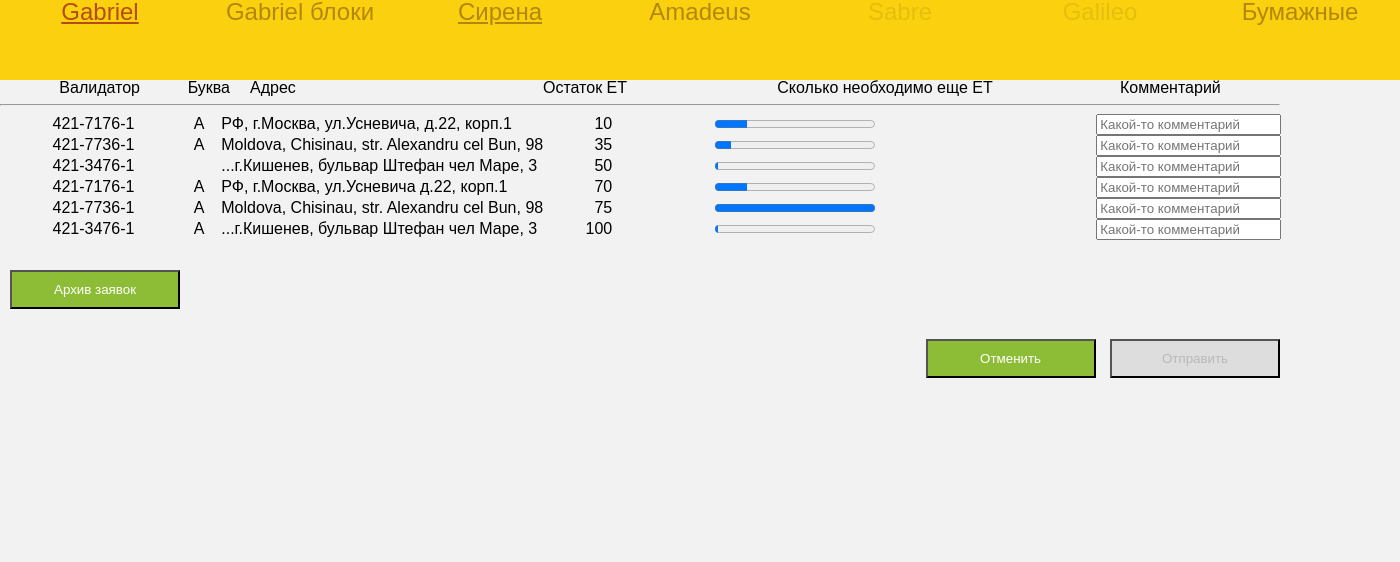
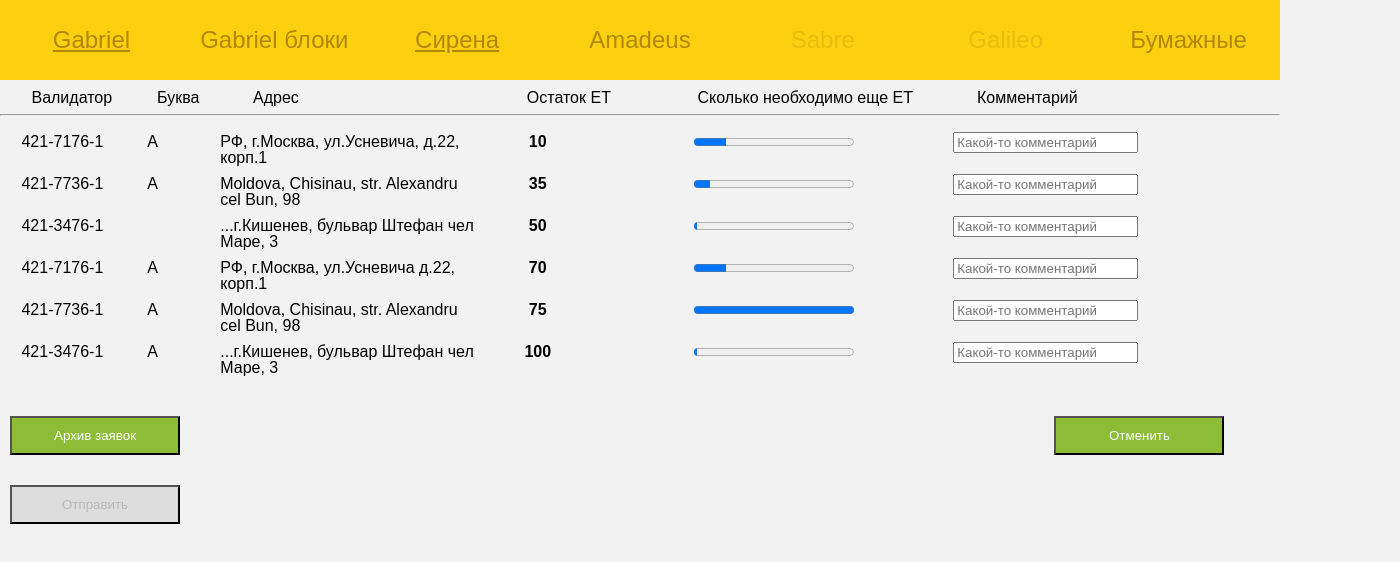
Before and after one commit to Neokom/git, a plain HTML site: page Gabriel/gab.html in a window 1280 px wide. Shown: the whole page, 1400 px wide, since content can reach past the window. Drawn offline with Linux system fonts and the light colour scheme.

Commit message:
Уже становиться немного похоже на макет

```diff
--- a/Gabriel/gab.css
+++ b/Gabriel/gab.css
@@ -1,11 +1,15 @@
 .table {
-    width: 1400px;
+    width: 100%;
     height: 80px;
     background: #FBD00F;
     font-size: x-large;
     table-layout: fixed;
     color: #B2870A;
     text-align: center;
+}
+
+.vertical{
+    vertical-align: middle;
 }
 
 body {
@@ -26,55 +30,67 @@
 }
 
 .table2 {
-    width: 1400px;
+    width: 100%;
     padding: 10px;
 }
 
 .valid {
-    width: 140px;
-    text-align: right;
+    width: 180px;
+    /*text-align: right;*/
+    padding-top: 10px;
 }
 
 .table3 {
-    width: 1400px;
+    width: 100%;
     background-color: #F2F2F2;
     text-align: center;
 }
 
 .address {
-    width: 270px;
+    width: 370px;
     text-align: left;
-    padding-left: 20px;
+    padding-left: 40px;
 
 }
 
 .word {
-    text-align: right;
-    width: 90px;
+    /*text-align: right;*/
+    width: 85px;
 
 }
 
 .address2 {
-    width: 330px;
+    width: 370px;
     text-align: left;
-    padding-left: 10px;
+    padding-left: 40px;
 }
 
 .balance {
-    width: 130px;
+    width: 170px;
 }
 
 .balance2 {
-    text-align: right;
-    font-weight: 400;
+    /*text-align: right;*/
+    font-weight: 700;
+    width: 170px;
 }
 
 .quantity {
-    text-align: center;
-    width: 470px;
+    /*text-align: center;*/
+    width: 490px;
+}
+
+.quantity2{
+    width: 490px;
 }
 
 .coments {
+    text-align: left;
+    width: 420px;
+}
+
+.coments2{
+    width: 420px;
     text-align: left;
 }
 
@@ -83,15 +99,13 @@
     content: "";
     display: table;
     clear: both;
+    width: 100%;
 }
 
-.twobutton{
-    float: right;
-}
 .archive{
     cursor: pointer;
     margin-left: 10px;
-    margin-top: 30px;
+    margin-top: 40px;
     background-color: #8DBD36;
     color: white;
     padding: 10px 0 10px 0;
@@ -110,7 +124,7 @@
 
 .no{
     cursor: pointer;
-    /*margin-left: 500px;*/
+    margin-left: 870px;
     background-color: #8DBD36;
     color: white;
     padding: 10px 0 10px 0;
--- a/Gabriel/gab.html
+++ b/Gabriel/gab.html
@@ -7,21 +7,21 @@
     <link rel="stylesheet" href="gab.css" type="text/css">
 </head>
 <body>
-<table class="table" rules="cols" cellpadding="5">
+<table class="table" rules="cols">
     <tr>
-        <td class="redText">
+        <td class="vertical">
             <ins>Gabriel</ins>
         </td>
-        <td>Gabriel
+        <td class="vertical">Gabriel
             <small>блоки</small>
         </td>
-        <td>
+        <td class="vertical">
             <ins>Сирена</ins>
         </td>
-        <td>Amadeus</td>
-        <td class="disable">Sabre</td>
-        <td class="disable">Galileo</td>
-        <td>Бумажные</td>
+        <td class="vertical">Amadeus</td>
+        <td class="disable vertical">Sabre</td>
+        <td class="disable vertical">Galileo</td>
+        <td class="vertical">Бумажные</td>
     </tr>
 </table>
 <table class="table2">
@@ -37,11 +37,11 @@
 <hr/>
 <table class="table3">
     <tr>
-        <td>421-7176-1</td>
-        <td>А</td>
+        <td class="valid">421-7176-1</td>
+        <td class="word">А</td>
         <td class="address2">РФ, г.Москва, ул.Усневича, д.22, корп.1</td>
         <td class="balance2"><b>10</b></td>
-        <td>
+        <td class="quantity2">
             <progress max="1000" value="200"></progress>
         </td>
         <td class="coments2">
@@ -49,11 +49,11 @@
         </td>
     </tr>
     <tr>
-        <td>421-7736-1</td>
-        <td>А</td>
+        <td class="valid">421-7736-1</td>
+        <td class="word">А</td>
         <td class="address2">Moldova, Chisinau, str. Alexandru cel Bun, 98</td>
         <td class="balance2"><b>35</b></td>
-        <td>
+        <td class="quantity2">
             <progress max="1000" value="100"></progress>
         </td>
         <td class="coments2">
@@ -61,11 +61,11 @@
         </td>
     </tr>
     <tr>
-        <td>421-3476-1</td>
-        <td></td>
+        <td class="valid">421-3476-1</td>
+        <td class="word"></td>
         <td class="address2">...г.Кишенев, бульвар Штефан чел Маре, 3</td>
         <td class="balance2">50</td>
-        <td>
+        <td class="quantity2">
             <progress max="1000" value="20"></progress>
         </td>
         <td class="coments2">
@@ -73,11 +73,11 @@
         </td>
     </tr>
     <tr>
-        <td>421-7176-1</td>
-        <td>А</td>
+        <td class="valid">421-7176-1</td>
+        <td class="word">А</td>
         <td class="address2">РФ, г.Москва, ул.Усневича д.22, корп.1</td>
         <td class="balance2">70</td>
-        <td>
+        <td class="quantity2">
             <progress max="1000" value="200"></progress>
         </td>
         <td class="coments2">
@@ -85,11 +85,11 @@
         </td>
     </tr>
     <tr>
-        <td>421-7736-1</td>
-        <td>А</td>
+        <td class="valid">421-7736-1</td>
+        <td class="word">А</td>
         <td class="address2">Moldova, Chisinau, str. Alexandru cel Bun, 98</td>
         <td class="balance2">75</td>
-        <td>
+        <td class="quantity2">
             <progress max="1000" value="1000"></progress>
         </td>
         <td class="coments2">
@@ -97,11 +97,11 @@
         </td>
     </tr>
     <tr>
-        <td>421-3476-1</td>
-        <td>А</td>
+        <td class="valid">421-3476-1</td>
+        <td class="word">А</td>
         <td class="address2">...г.Кишенев, бульвар Штефан чел Маре, 3</td>
         <td class="balance2">100</td>
-        <td>
+        <td class="quantity2">
             <progress max="1000" value="20"></progress>
         </td>
         <td class="coments2">
@@ -111,10 +111,6 @@
 </table>
 <div class="allbutton">
     <input type="button" value="Архив заявок" class="archive">
-    <!--<input type="button" value="Отменить" class="no">-->
-    <!--<input type="button" value="Отправить" class="go">-->
-</div>
-<div class="twobutton">
     <input type="button" value="Отменить" class="no">
     <input type="button" value="Отправить" class="go">
 </div>
```
